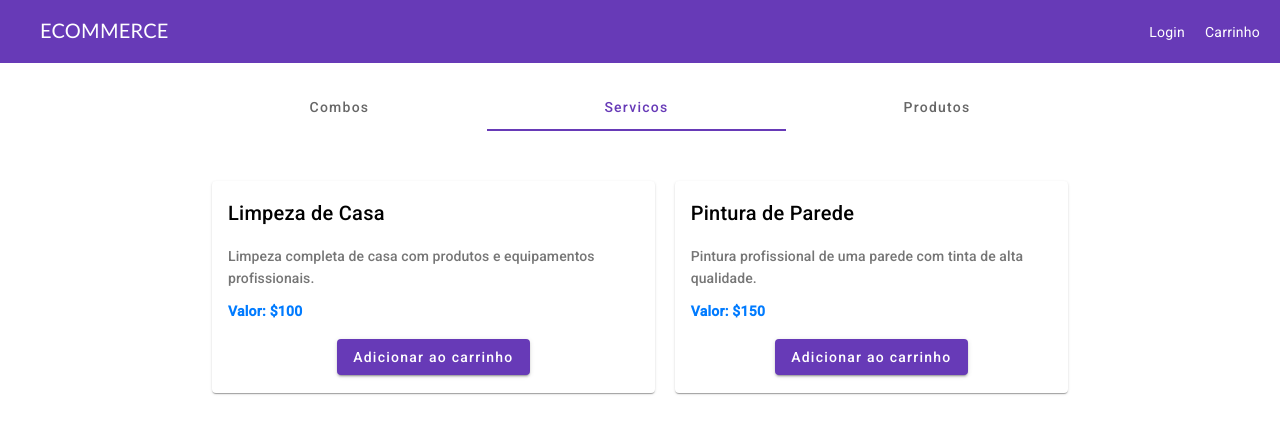
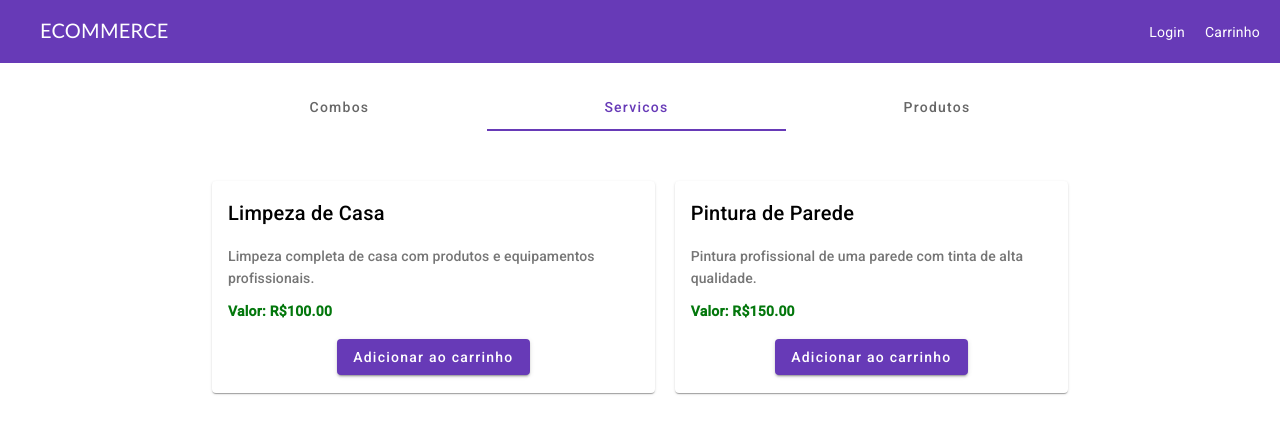
Before and after one commit to brunosbrito/ecommerce, an Angular app in the folder ecommerce-frontend/: page / in a window 1280 px wide. Both pictures are taken after a click on the tab "Servicos". Shown: the top 434 px of the page. Built offline with nearby package versions, Linux system fonts and the light colour scheme.

Commit message:
change color price

```diff
--- a/ecommerce-frontend/src/app/app.component.ts
+++ b/ecommerce-frontend/src/app/app.component.ts
@@ -1,12 +1,13 @@
 import { Component } from '@angular/core';
 import { RouterOutlet } from '@angular/router';
 import { HomeComponent } from './home/home.component';
+import { CartComponent } from './cart/cart.component';
 
 
 @Component({
   selector: 'app-root',
   standalone: true,
-  imports: [RouterOutlet, HomeComponent],
+  imports: [RouterOutlet, HomeComponent, CartComponent],
   templateUrl: './app.component.html',
   styleUrl: './app.component.css'
 })
--- a/ecommerce-frontend/src/app/cart/cart.component.html
+++ b/ecommerce-frontend/src/app/cart/cart.component.html
@@ -1,13 +1,12 @@
 <app-nav-bar></app-nav-bar>
 <div class="cart-container">
   <h2 class="cart-title">Carrinho</h2>
-
   <div *ngIf="cartItems.length > 0; else emptyCart">
     <ul class="cart-items">
       <li *ngFor="let item of cartItems" class="cart-item">
         <div class="item-details">
           <span class="item-name">{{ item.name }}</span>
-          <span class="item-price">{{ item.price | currency:'BRL':'symbol':'1.2-2' }}</span>
+          <span class="item-price price">{{ item.price | currency:'BRL':'symbol':'1.2-2' }}</span>
         </div>
         <div class="item-actions">
           <button mat-raised-button color="warn" (click)="removeItem(item)">Remover</button>
@@ -15,7 +14,7 @@
       </li>
     </ul>
     <div class="div-comprar">
-      <span class="item-price">Total Carrinho: {{ total | currency:'BRL':'symbol':'1.2-2' }}</span>
+      <span class="item-price price">Total Carrinho: {{ total | currency:'BRL':'symbol':'1.2-2' }}</span>
       <button mat-raised-button  color="primary" (click)="checkout()">Finalizar Compra</button>
     </div>
 
--- a/ecommerce-frontend/src/app/cart/cart.component.ts
+++ b/ecommerce-frontend/src/app/cart/cart.component.ts
@@ -29,7 +29,6 @@ export class CartComponent implements OnInit {
   }
 
   checkout(): void {
-    // Implemente aqui a lógica para finalizar a compra
     console.log('Finalizando compra...');
   }
 
--- a/ecommerce-frontend/src/app/combo-card/combo-card.component.css
+++ b/ecommerce-frontend/src/app/combo-card/combo-card.component.css
@@ -1,11 +1,6 @@
 .product-card {
   max-width: 400px;
   margin: 10px;
-}
-
-.price {
-  color: #007bff;
-  font-weight: bold;
 }
 
 .content {
--- a/ecommerce-frontend/src/app/combo-card/combo-card.component.html
+++ b/ecommerce-frontend/src/app/combo-card/combo-card.component.html
@@ -7,7 +7,7 @@
       <div *ngFor="let item of combo.items">
         <h3>{{ item.name }}</h3>
       </div>
-      <p class="price">Valor: ${{ combo.price }}</p>
+      <p class="price">Valor: {{ combo.price | currency:'BRL':'symbol':'1.2-2' }}</p>
     </mat-card-content>
     <mat-card-actions  class="div-btn">
       <button mat-raised-button color="primary" (click)="addToCart(combo)">Adicionar ao carrinho</button>
--- a/ecommerce-frontend/src/app/item-card/item-card.component.css
+++ b/ecommerce-frontend/src/app/item-card/item-card.component.css
@@ -2,12 +2,6 @@
   max-width: 400px;
   margin: 10px;
 }
-
-.price {
-  color: #007bff;
-  font-weight: bold;
-}
-
 .content {
   display: flex;
   padding: 20px;
--- a/ecommerce-frontend/src/app/item-card/item-card.component.html
+++ b/ecommerce-frontend/src/app/item-card/item-card.component.html
@@ -3,7 +3,7 @@
     <mat-card-content>
       <h2 mat-card-title>{{ item.name }}</h2>
       <p mat-card-subtitle>{{ item.description }}</p>
-      <p class="price" >Valor: ${{ item.price }}</p>
+      <p class="price" >Valor: {{ item.price | currency:'BRL':'symbol':'1.2-2' }}</p>
     </mat-card-content>
     <mat-card-actions class="div-btn">
       <button mat-raised-button color="primary" (click)="addToCart(item)">Adicionar ao carrinho</button>
--- a/ecommerce-frontend/src/styles.css
+++ b/ecommerce-frontend/src/styles.css
@@ -4,3 +4,8 @@ body { margin: 0; font-family: Roboto, "Helvetica Neue", sans-serif; }
 .div-btn {
   margin: 10px auto;
 }
+
+.price {
+  color: #03770c;
+  font-weight: bold;
+}
```
